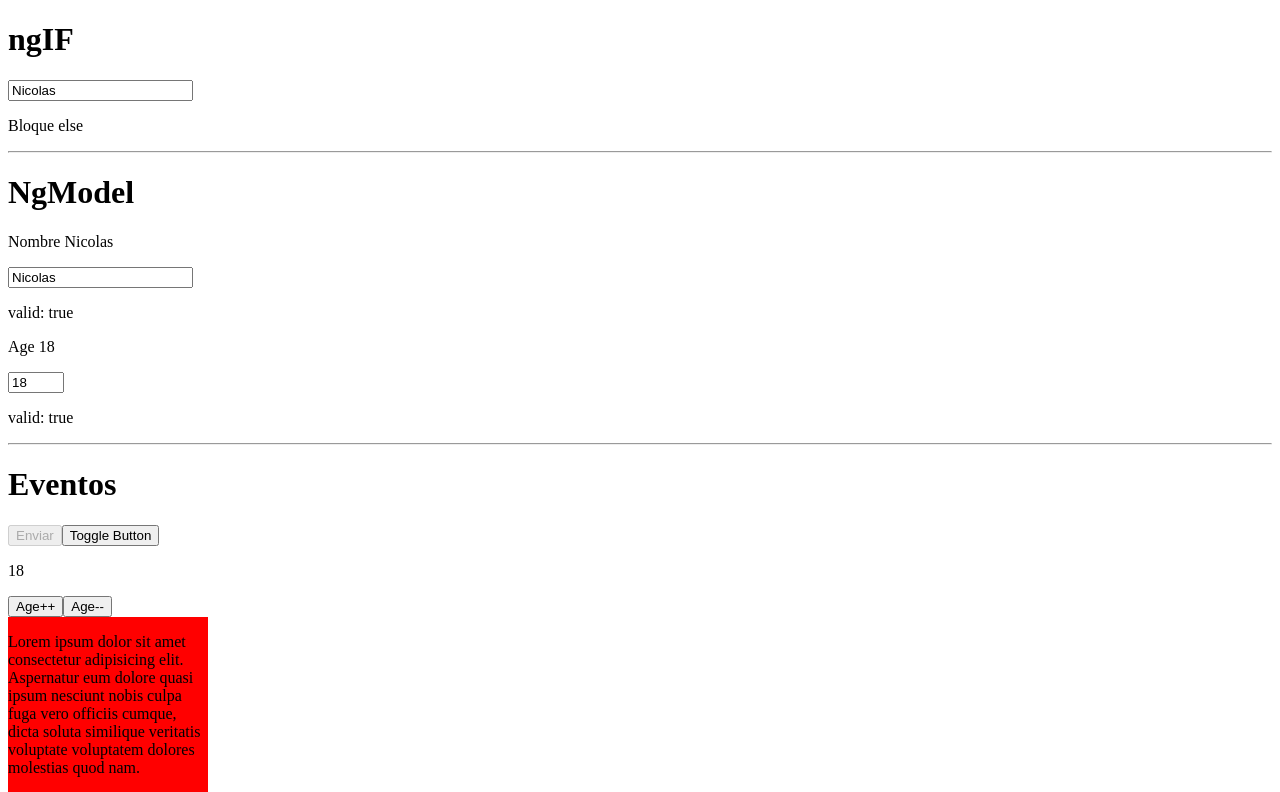
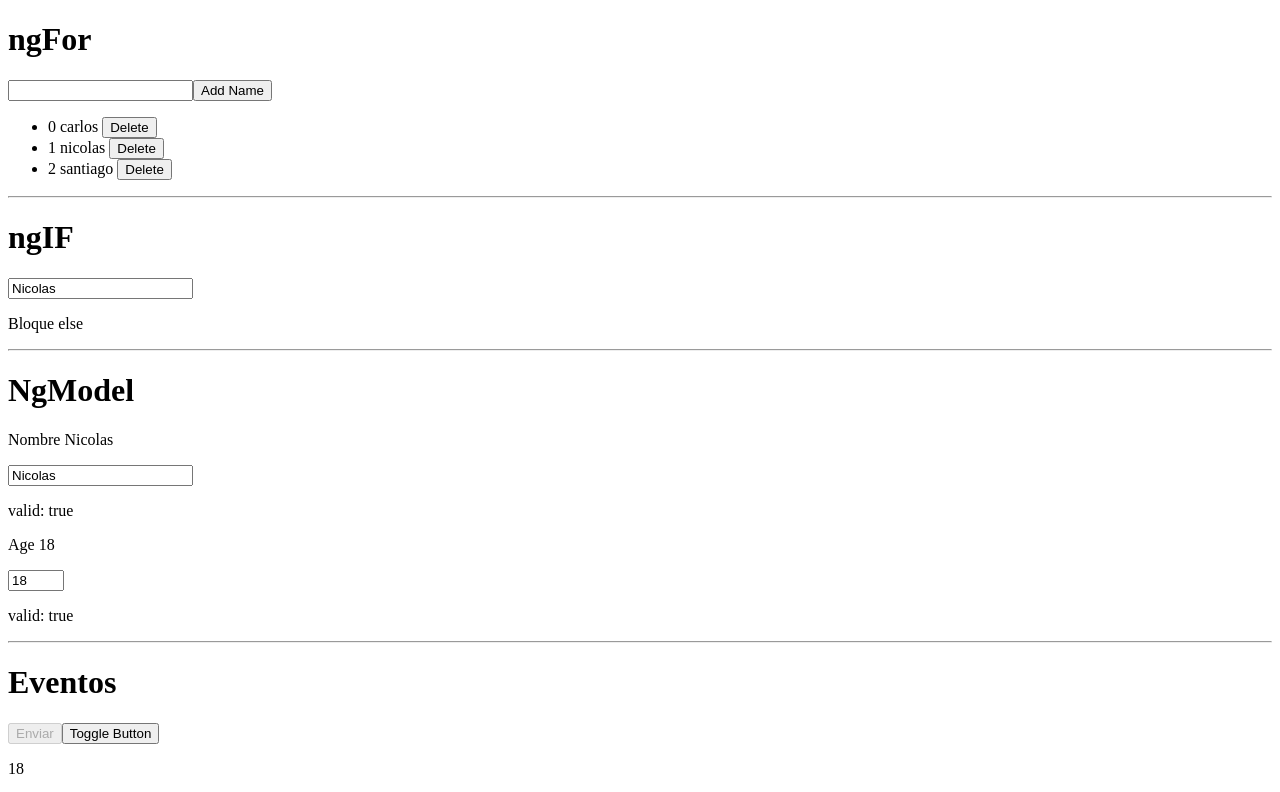
Before and after one commit to Carlos-Nicolas/platzi-aprendizaje, an Angular app in the folder Fundamentos de angular/fundamentosAngular/: page / in a window 1280 px wide. Shown: the top 792 px of the page. Built offline with nearby package versions, Linux system fonts and the light colour scheme.

Commit message:
*ngFor para arrays

```diff
--- a/Fundamentos de angular/fundamentosAngular/src/app/app.component.html
+++ b/Fundamentos de angular/fundamentosAngular/src/app/app.component.html
@@ -1,20 +1,31 @@
+<h1>ngFor</h1>
+<input type="text" required [(ngModel)]="newName" />
+<button (click)="addName()">Add Name</button>
+<ul>
+  <li *ngIf="names.length === 0"> No hay Nombres </li>
+  <li *ngFor="let name of names; index as i ">
+    {{i}} {{name}}
+    <button (click)="deleteName(i)">Delete</button>
+  </li>
+</ul>
+<hr />
 <h1>ngIF</h1>
-<input type="text" [(ngModel)]="person.name" (keyup)="changeName($event)"/>
+<input type="text" [(ngModel)]="person.name" (keyup)="changeName($event)" />
 <p *ngIf="person.name == 'nicolas' ">soy Nico</p>
-<p *ngIf="person.name == 'julian' && person.age === 18 ; else elseBlock">soy juli</p>
-<ng-template #elseBlock>
-<p>Bloque else</p>
+<p *ngIf="person.name == 'julian' && person.age === 18 ; else myBlock">soy juli</p>
+<ng-template #myBlock>
+  <p>Bloque else</p>
 </ng-template>
 
-<hr/>
+<hr />
 <h1>NgModel</h1>
-  <p>Nombre {{person.name}}</p>
-<input type="text" #nameInput="ngModel" [(ngModel)]="person.name" (keyup)="changeName($event)"/>
+<p>Nombre {{person.name}}</p>
+<input type="text" #nameInput="ngModel" [(ngModel)]="person.name" (keyup)="changeName($event)" />
 <p>valid: {{nameInput.valid}}</p>
 <p>Age {{person.age}}</p>
-<input type="number" max="18" min="10" #ageInput="ngModel" [(ngModel)]="person.age" (keyup)="changeName($event)"/>
+<input type="number" max="18" min="10" #ageInput="ngModel" [(ngModel)]="person.age" (keyup)="changeName($event)" />
 <p>valid: {{ageInput.valid}}</p>
-<hr/>
+<hr />
 <h1>Eventos</h1>
 <button [disabled]="btnDisabled">Enviar</button>
 <button (click)="toggleButton()"> Toggle Button</button>
@@ -22,11 +33,12 @@
 <button (click)="increaseAge()"> Age++ </button>
 <button (click)="reduceAge()"> Age-- </button>
 <div class="box" (scroll)="onScroll($event)">
-  <p>Lorem ipsum dolor sit amet consectetur adipisicing elit. Aspernatur eum dolore quasi ipsum nesciunt nobis culpa fuga vero officiis cumque, dicta soluta similique veritatis voluptate voluptatem dolores molestias quod nam.</p>
+  <p>Lorem ipsum dolor sit amet consectetur adipisicing elit. Aspernatur eum dolore quasi ipsum nesciunt nobis culpa
+    fuga vero officiis cumque, dicta soluta similique veritatis voluptate voluptatem dolores molestias quod nam.</p>
 </div>
-<input type="text" [value]="person.name" (keyup)="changeName($event)"/>
+<input type="text" [value]="person.name" (keyup)="changeName($event)" />
 <p>Nombre {{person.name}}</p>
-<hr/>
+<hr />
 <h1>Propiedades</h1>
 <button [disabled]="btnDisabled">Enviar</button>
 <input type="text" [value]="person.name" />
--- a/Fundamentos de angular/fundamentosAngular/src/app/app.component.ts
+++ b/Fundamentos de angular/fundamentosAngular/src/app/app.component.ts
@@ -16,6 +16,12 @@ export class AppComponent {
     age: 18,
     avatar: 'https://www.w3schools.com/howto/img_avatar.png'
   }
+
+
+  names: Array<string>=['carlos','nicolas','santiago',];
+  newName ='';
+
+
   toggleButton(){
     this.btnDisabled = !this.btnDisabled;
   };
@@ -36,4 +42,14 @@ export class AppComponent {
    this.person.name  = element.value;
 
   }
+
+  addName(){
+    this.names.push(this.newName);
+    this.newName='';
+  }
+
+  deleteName(index: number) {
+    this.names.splice(index, 1);
+  }
+
 }
```
Also changed, not shown: 2 other files (tests, documents, lock files or other folders).
